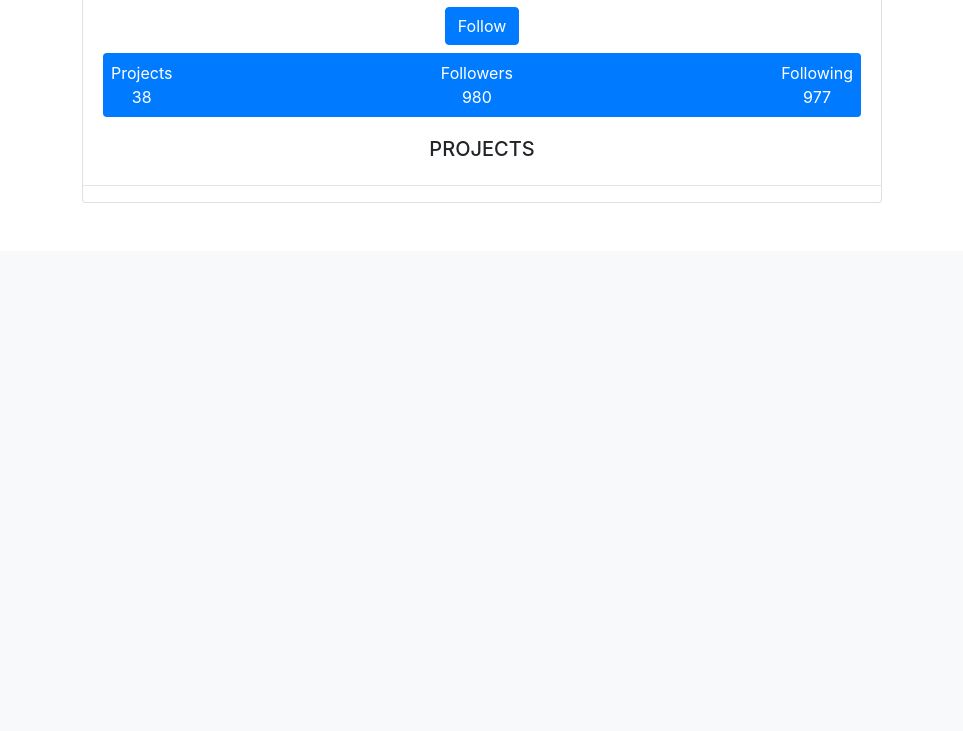
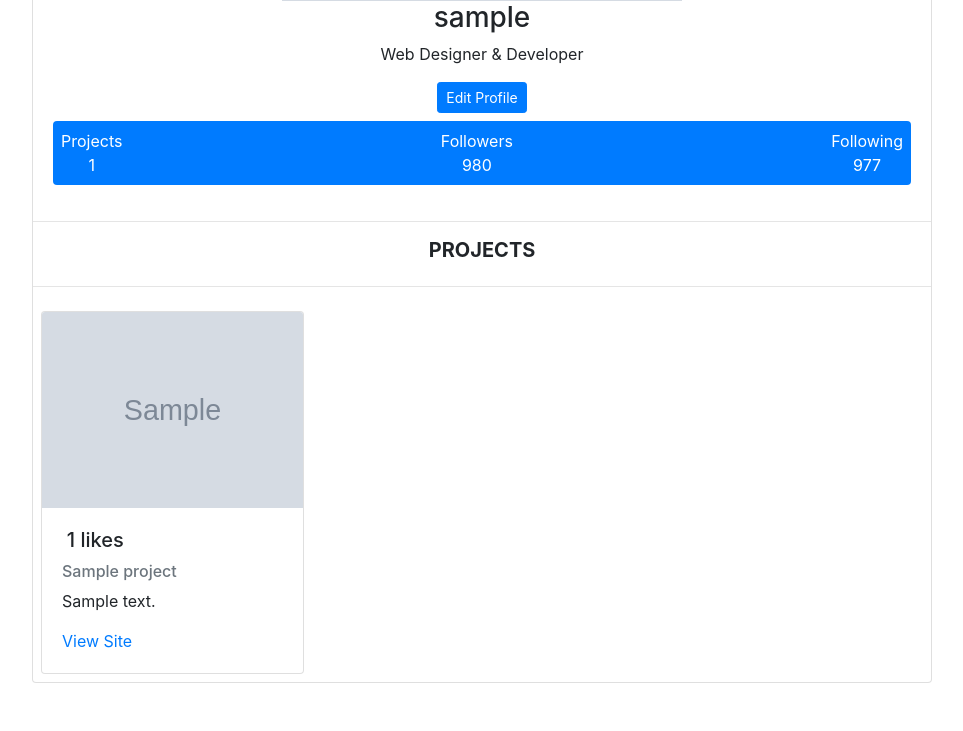
Before and after one commit to crispus-nj/Awwards-clone, a Django app: page /accounts/profile/1 in a window 1280 px wide. Shown: the part 1098-1829 px from the top of the page, without its empty margins (158-1121 px from the left). Before the commit the page ends 1301 px from the top, so only its background shows below. Run offline with Django 4.2, Linux system fonts and the light colour scheme; a user stored in the database is signed in; tables that the repository leaves empty hold one stand-in row (values such as "Sample post"); grey boxes marked "Sample" are stand-in pictures; some libraries are stand-ins or nearby versions.

Commit message:
modified projects app models by removing related name from the author field to enable the field being user _set function. filtered the access of the follow button where if the owner of the account is accessing the profile get an edit profile button

```diff
--- a/accounts/templates/accounts/profile.html
+++ b/accounts/templates/accounts/profile.html
@@ -3,19 +3,42 @@
 {% block content %}
 <div class="row">
         <div class="col-lg-12">
-            <div class="card shadow mt-5 mb-5" style="margin-left:auto; margin-right:auto; max-width: 800px"> <img class="card-img-top" src="https://assets.awwwards.com/assets/images/pages/awards-2020/social/home.jpg?v=1" alt="Card image cap">
+            <div class="card shadow mt-5 mb-5" style="margin-left:auto; margin-right:auto; max-width: 900px"> <img class="card-img-top" src="https://assets.awwwards.com/assets/images/pages/awards-2020/social/home.jpg?v=1" alt="Card image cap">
                 <div class="card-body little-profile text-center">
-                    <div class="pro-img"><img src="https://i.imgur.com/8RKXAIV.jpg" alt="user"></div>
+                    <div class="pro-img"><img src="{{user.avatar.url}}" alt="user"></div>
                     <h3 class="m-b-0">{{user.username}}</h3>
-                    <p>Web Designer &amp; Developer</p> <a href="javascript:void(0)" class="m-t-10 waves-effect waves-dark btn btn-primary btn-md btn-rounded" data-abc="true">Follow</a>
+                    <p>Web Designer &amp; Developer</p>
+                    {% if request.user.id == user.id %}
+                    <a href="javascript:void(0)" class="m-t-10 waves-effect waves-dark btn btn-primary btn-sm btn-rounded" data-abc="true">Edit Profile</a>
+                    {% else %}
+                    <a href="javascript:void(0)" class="m-t-10 waves-effect waves-dark btn btn-primary btn-sm btn-rounded" data-abc="true">Follow</a>
+                    {% endif %}
                     <div class="p-2 mt-2 bg-primary d-flex justify-content-between rounded text-white stats">
-                        <div class="d-flex flex-column"> <span class="articles">Projects</span> <span class="number1">38</span> </div>
+                        <div class="d-flex flex-column"> <span class="articles">Projects</span> <span class="number1">{{user.project_set.all.count}}</span> </div>
                         <div class="d-flex flex-column"> <span class="followers">Followers</span> <span class="number2">980</span> </div>
                         <div class="d-flex flex-column"> <span class="rating">Following</span> <span class="number3">977</span> </div>
                     </div>
                 </div>
-                <h5 class="text-center">PROJECTS</h5>
                 <hr>
+                <h5 class="text-center" style="font-weight: bold;">PROJECTS</h5>
+                <hr>
+                <div class="row">
+                    {% for post in posts %}
+                    <div class="col-md-4">
+                        <div class="card m-2">
+                            <img src="{{post.image.url}}" class="card-img-top" alt="...">
+                            <div class="card-body">
+                              <h5 class="card-title"><p style="margin-left: 0.3rem; vertical-align:middle">{{post.liked.all.count}} likes</p> </h5>
+                              <h6 class="card-subtitle mb-2 text-muted">{{post.name}}</h6>
+                              <p class="card-text">{{post.description}}</p>
+                              <a href="{{post.project_link}}" class="card-link">View Site</a>
+                            </div>
+                          </div>
+                    </div>
+
+                    {% endfor %}
+                </div>
+
             </div>
         </div>
 </div>
--- a/accounts/views.py
+++ b/accounts/views.py
@@ -51,9 +51,9 @@ def logout_user(request):
     logout(request)
     return redirect('login')
 
-
+@login_required(login_url='login')
 def profile(request, pk):
     user = UserAccount.objects.get(id=pk)
-    posts = Project.objects.get(id = pk)
+    posts = user.project_set.all()
     context = {'posts': posts, 'user': user}
     return render(request, 'accounts/profile.html', context)
--- a/projects/models.py
+++ b/projects/models.py
@@ -4,7 +4,7 @@ from accounts.models import UserAccount
 
 class Project(models.Model):
     name = models.CharField(max_length=100)
-    author = models.ForeignKey(UserAccount, on_delete=models.SET_NULL, null=True, related_name='author')
+    author = models.ForeignKey(UserAccount, on_delete=models.SET_NULL, null=True)
     description = models.TextField()
     project_link = models.URLField(max_length=200)
     image = models.ImageField()
```
